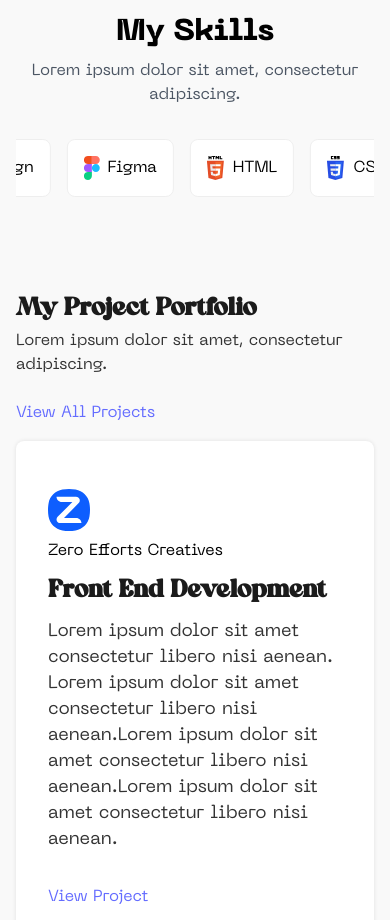
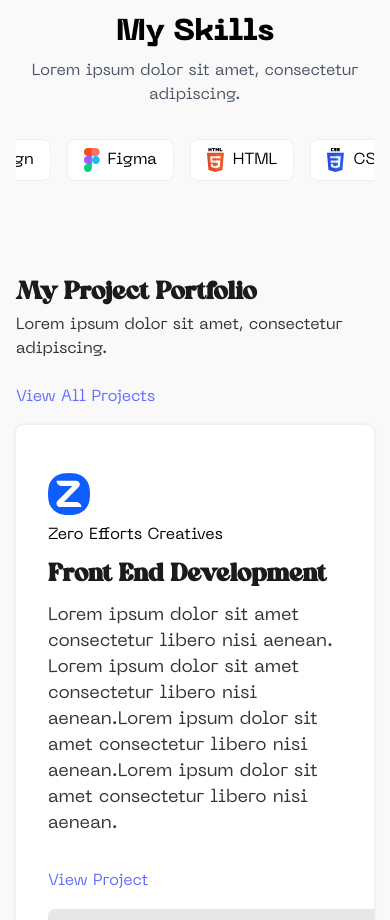
Before and after one commit to sleekidd/tobiallen, a React (Vite) app: page / in a window 390 px wide. Shown: the part 1780-2700 px from the top of the page. Built offline with nearby package versions, Linux system fonts and the light colour scheme.

Commit message:
Icons folder added to public folder

```diff
--- a/src/components/InfiniteScrollSkills.tsx
+++ b/src/components/InfiniteScrollSkills.tsx
@@ -32,9 +32,9 @@ const InfiniteScrollSkills: React.FC = () => {
           {skills.concat(skills).map((skill, index) => (
             <div
               key={index}
-              className="bg-white flex flex-row items-center justify-center gap-2 px-[16px] py-[16px] rounded-[8px] border-[1px] border-[#EEEEEE] min-w-fit whitespace-nowrap"
+              className="bg-white flex flex-row items-center justify-center gap-2 px-[16px] py-[8px] lg:py-[16px] rounded-[8px] border-[1px] border-[#EEEEEE] min-w-fit whitespace-nowrap"
             >
-              <img src={`/public/icons/${skill.icon}`} alt={skill.name} />
+              <img src={`/icons/${skill.icon}`} alt={skill.name} />
               <p className="text-[16px]">{skill.name}</p>
             </div>
           ))}
```
